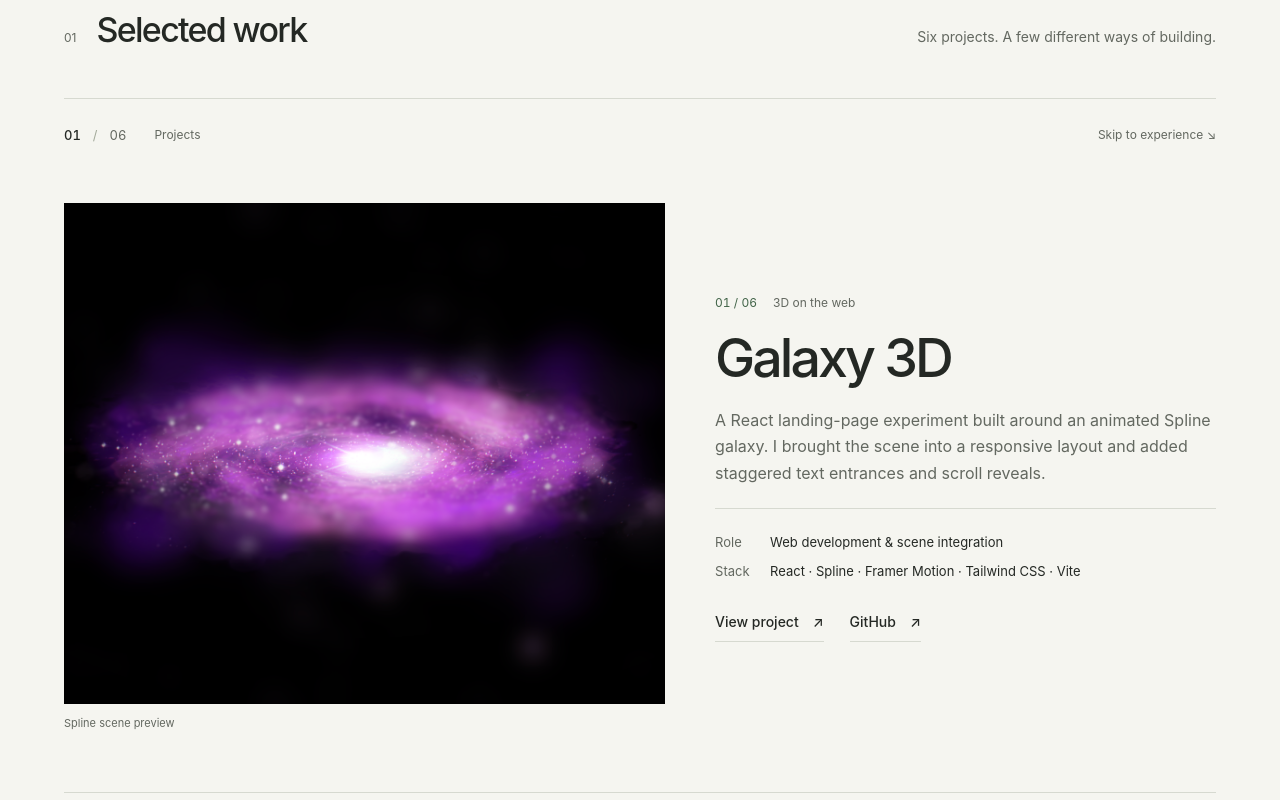
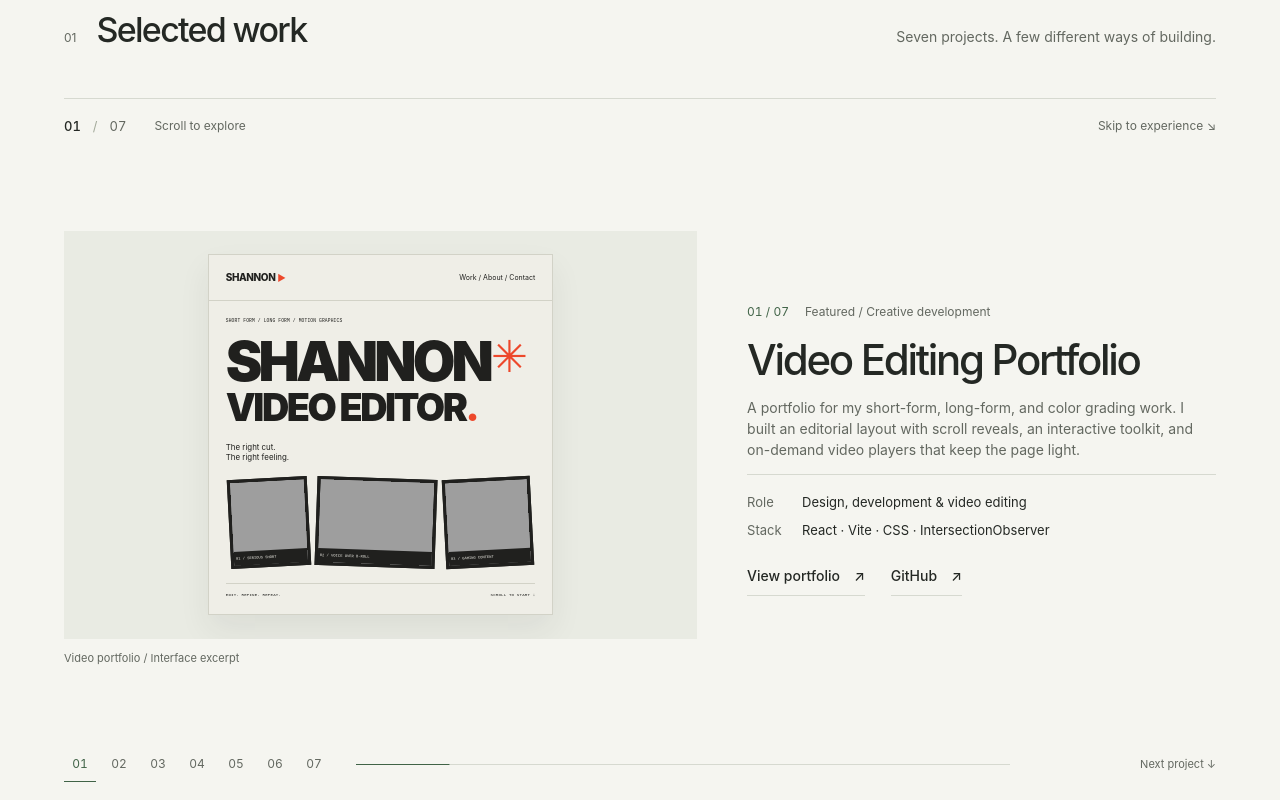
Before and after one commit to keanulaw/my-portfolio, a React (Vite) app: page / in a window 1280 px wide. Shown: the part 820-1620 px from the top of the page. Built offline with nearby package versions, Linux system fonts and the light colour scheme; grey boxes are pictures that could not be loaded; a web font is replaced by a local one.

Commit message:
Feature video portfolio and enable automatic project scrolling

```diff
--- a/src/components/ProjectVisual.jsx
+++ b/src/components/ProjectVisual.jsx
@@ -1,4 +1,71 @@
 export default function ProjectVisual({ project }) {
+  if (project.id === "video")
+    return (
+      <div
+        className="video-site-preview"
+        role="img"
+        aria-label="Video editing portfolio interface: Shannon, Video Editor, with frames from Serious Short, Voice Over B-Roll, and Gaming Content"
+      >
+        <div className="video-preview-bar">
+          <b>
+            SHANNON <span>▶</span>
+          </b>
+          <span>Work / About / Contact</span>
+        </div>
+        <div className="video-preview-body">
+          <span className="video-preview-kicker">
+            SHORT FORM / LONG FORM / MOTION GRAPHICS
+          </span>
+          <strong>
+            SHANNON<span>✳</span>
+          </strong>
+          <b className="video-preview-title">
+            VIDEO EDITOR<span>.</span>
+          </b>
+          <p>
+            The right cut.
+            <br />
+            The right feeling.
+          </p>
+          <div className="video-preview-frames">
+            <div>
+              <img
+                src="https://lh3.googleusercontent.com/d/1h3w_7NTVTj9UMzs94Cj7qAj4f61yzHk4=w360"
+                alt=""
+                width="360"
+                height="640"
+                loading="lazy"
+              />
+              <span>01 / SERIOUS SHORT</span>
+            </div>
+            <div>
+              <img
+                src="https://lh3.googleusercontent.com/d/1tfFOu3tqEaMO0Euchu6n-WXOT1fNfg2Q=w480"
+                alt=""
+                width="480"
+                height="270"
+                loading="lazy"
+              />
+              <span>02 / VOICE OVER B-ROLL</span>
+            </div>
+            <div>
+              <img
+                src="https://img.youtube.com/vi/n-OAW9e92Sw/hqdefault.jpg"
+                alt=""
+                width="480"
+                height="360"
+                loading="lazy"
+              />
+              <span>03 / GAMING CONTENT</span>
+            </div>
+          </div>
+          <div className="video-preview-footer">
+            <span>EDIT. REFINE. REPEAT.</span>
+            <span>SCROLL TO START ↓</span>
+          </div>
+        </div>
+      </div>
+    );
   if (project.image)
     return (
       <img
--- a/src/data/projects.js
+++ b/src/data/projects.js
@@ -2,6 +2,17 @@ import galaxy from "../assets/3d.png";
 import neocare from "../assets/NeoCare.png";
 
 export const projects = [
+  {
+    id: "video",
+    title: "Video Editing Portfolio",
+    category: "Featured / Creative development",
+    role: "Design, development & video editing",
+    description:
+      "A portfolio for my short-form, long-form, and color grading work. I built an editorial layout with scroll reveals, an interactive toolkit, and on-demand video players that keep the page light.",
+    stack: "React · Vite · CSS · IntersectionObserver",
+    github: "https://github.com/keanulaw/video-editing-portfolio",
+    live: "https://video-editing-portfolio-sooty-gamma.vercel.app/",
+  },
   {
     id: "galaxy",
     title: "Galaxy 3D",
--- a/src/hooks/useProjectShowcase.js
+++ b/src/hooks/useProjectShowcase.js
@@ -1,25 +1,26 @@
 import { useEffect, useLayoutEffect, useRef, useState } from "react";
 import { showcaseFrame } from "../lib/showcase";
 
-const query =
-  "(min-width: 1000px) and (min-height: 760px) and (hover: hover) and (pointer: fine)";
+// Pin only where the stage has room; activation never depends on pointer or focus.
+const query = "(min-width: 1000px) and (min-height: 680px)";
 
-export default function useProjectShowcase(count, viewMode) {
+export default function useProjectShowcase(count) {
   const railRef = useRef(null);
   const stageRef = useRef(null);
   const progressRef = useRef(null);
-  const metricsRef = useRef({ start: 0, step: 1 });
-  const [capable, setCapable] = useState(false);
+  const [enabled, setEnabled] = useState(
+    () => window.matchMedia(query).matches,
+  );
   const [active, setActive] = useState(0);
-  const [reduced, setReduced] = useState(true);
-  const enabled =
-    capable && viewMode !== "list" && (!reduced || viewMode === "gallery");
+  const [reduced, setReduced] = useState(
+    () => window.matchMedia("(prefers-reduced-motion: reduce)").matches,
+  );
 
   useEffect(() => {
     const media = window.matchMedia(query);
     const motion = window.matchMedia("(prefers-reduced-motion: reduce)");
     const update = () => {
-      setCapable(media.matches);
+      setEnabled(media.matches);
       setReduced(motion.matches);
     };
     update();
@@ -36,7 +37,7 @@ export default function useProjectShowcase(count, viewMode) {
     const stage = stageRef.current;
     const panels = [...stage.querySelectorAll(".showcase-panel")];
     const copies = panels.map((panel) => panel.querySelector(".showcase-copy"));
-    if (!enabled) {
+    const reset = () => {
       rail.style.removeProperty("height");
       panels.forEach((panel) => {
         panel.removeAttribute("style");
@@ -44,50 +45,63 @@ export default function useProjectShowcase(count, viewMode) {
         panel.removeAttribute("aria-hidden");
       });
       copies.forEach((copy) => copy.style.removeProperty("opacity"));
+    };
+    if (!enabled) {
+      reset();
       return;
     }
     let frame = 0;
     let lastActive = -1;
-    let lastProgress = -1;
+    let lastPosition = -Infinity;
+    let metrics = { start: 0, step: 1 };
     const render = () => {
       frame = 0;
-      const { start, step } = metricsRef.current;
+      // The flagship gets an extra half chapter of reading time.
+      const position = (window.scrollY - metrics.start) / metrics.step;
+      const chapterPosition = position <= 1.5 ? position / 1.5 : position - 0.5;
+      if (chapterPosition === lastPosition) return;
+      lastPosition = chapterPosition;
       const {
         base,
         mix,
         active: nextActive,
         progress,
-      } = showcaseFrame((window.scrollY - start) / step, count);
-      if (progress === lastProgress) return;
-      lastProgress = progress;
+      } = showcaseFrame(chapterPosition, count);
       panels.forEach((panel, i) => {
         const outgoing = i === base;
         const incoming = i === base + 1;
-        const opacity = outgoing ? 1 - mix : incoming ? mix : 0;
-        const travel = outgoing ? -mix : incoming ? 1 - mix : 0;
+        // Reduced motion keeps the same automatic sequence, with no interpolation.
+        const opacity = reduced
+          ? Number(i === nextActive)
+          : outgoing
+            ? 1 - mix
+            : incoming
+              ? mix
+              : 0;
+        const travel = reduced ? 0 : outgoing ? -mix : incoming ? 1 - mix : 0;
         panel.style.opacity = opacity;
         panel.style.visibility = opacity > 0 ? "visible" : "hidden";
         panel.style.setProperty("--chapter-y", `${travel * 36}px`);
         panel.style.setProperty(
           "--chapter-scale",
-          outgoing ? 1 - mix * 0.025 : 1 + (1 - mix) * 0.025,
+          reduced ? 1 : outgoing ? 1 - mix * 0.025 : 1 + (1 - mix) * 0.025,
         );
         panel.style.setProperty(
           "--chapter-turn",
           `${travel * (i % 2 ? -0.35 : 0.35)}deg`,
         );
         panel.style.setProperty("--copy-y", `${travel * 18}px`);
-        // Text exits before the next paragraph enters, avoiding double exposure.
-        copies[i].style.opacity = outgoing
-          ? Math.max(0, 1 - mix * 2.5)
-          : incoming
-            ? Math.max(0, (mix - 0.45) / 0.55)
-            : 0;
+        copies[i].style.opacity = reduced
+          ? Number(i === nextActive)
+          : outgoing
+            ? Math.max(0, 1 - mix * 2.5)
+            : incoming
+              ? Math.max(0, (mix - 0.45) / 0.55)
+              : 0;
         panel.inert = i !== nextActive;
         panel.setAttribute("aria-hidden", String(i !== nextActive));
       });
       if (nextActive !== lastActive) {
-        // Don't leave keyboard focus stranded in a chapter that becomes inert.
         const focusedPanel = document.activeElement?.closest(".showcase-panel");
         if (focusedPanel && focusedPanel !== panels[nextActive])
           panels[nextActive].querySelector("h3").focus({ preventScroll: true });
@@ -105,17 +119,17 @@ export default function useProjectShowcase(count, viewMode) {
     const measure = () => {
       const height = stage.offsetHeight;
       const step = Math.max(460, height * 0.9);
-      rail.style.height = `${height + step * (count - 1) + step * 0.35}px`;
-      metricsRef.current = {
+      rail.style.height = `${height + step * (count - 1 + 0.5 + 0.35)}px`;
+      metrics = {
         start: rail.getBoundingClientRect().top + window.scrollY - 88,
         step,
       };
-      queue();
+      lastPosition = -Infinity;
+      render();
     };
     measure();
     const resize = new ResizeObserver(measure);
     resize.observe(stage);
-    // Fonts and content above the rail can move its starting position.
     let disposed = false;
     document.fonts.ready.then(() => {
       if (!disposed) measure();
@@ -128,36 +142,9 @@ export default function useProjectShowcase(count, viewMode) {
       resize.disconnect();
       window.removeEventListener("scroll", queue);
       window.removeEventListener("resize", measure);
-      rail.style.removeProperty("height");
-      panels.forEach((panel) => {
-        panel.removeAttribute("style");
-        panel.inert = false;
-        panel.removeAttribute("aria-hidden");
-      });
-      copies.forEach((copy) => copy.style.removeProperty("opacity"));
+      reset();
     };
-  }, [enabled, count]);
+  }, [enabled, reduced, count]);
 
-  function goTo(index) {
-    if (enabled)
-      window.scrollTo({
-        top: metricsRef.current.start + metricsRef.current.step * index,
-        behavior: "smooth",
-      });
-    else {
-      const panel = stageRef.current.querySelectorAll(".showcase-panel")[index];
-      panel?.scrollIntoView({ behavior: "auto", block: "start" });
-    }
-  }
-
-  return {
-    railRef,
-    stageRef,
-    progressRef,
-    capable,
-    reduced,
-    enabled,
-    active,
-    goTo,
-  };
+  return { railRef, stageRef, progressRef, enabled, active };
 }
--- a/src/pages/Projects.jsx
+++ b/src/pages/Projects.jsx
@@ -1,4 +1,4 @@
-import { useEffect, useRef, useState } from "react";
+import { useEffect, useRef } from "react";
 import { projects } from "../data/projects";
 import { SectionHeading, ExternalLink } from "../components/ui";
 import ProjectVisual from "../components/ProjectVisual";
@@ -9,23 +9,16 @@ import "./projects.css";
 const number = (value) => String(value).padStart(2, "0");
 
 export default function Projects() {
-  const [viewMode, setViewMode] = useState("auto");
   const dialogRef = useRef(null);
   const returnFocusRef = useRef(null);
   const {
     railRef,
     stageRef,
     progressRef,
-    capable,
-    reduced,
+
     enabled,
     active,
-    goTo,
-  } = useProjectShowcase(projects.length, viewMode);
-
-  useEffect(() => {
-    setViewMode("auto");
-  }, [reduced]);
+  } = useProjectShowcase(projects.length);
 
   function openCaseStudy(event) {
     event?.preventDefault();
@@ -51,16 +44,6 @@ export default function Projects() {
     };
   }, []);
 
-  function switchMode() {
-    setViewMode(enabled ? "list" : "gallery");
-    // Keep the gallery heading in view when collapsing the long scroll rail.
-    requestAnimationFrame(() =>
-      document
-        .getElementById("projects")
-        .scrollIntoView({ behavior: "instant" }),
-    );
-  }
-
   return (
     <section
       id="projects"
@@ -69,7 +52,7 @@ export default function Projects() {
       <SectionHeading
         number="01"
         title="Selected work"
-        note="Six projects. A few different ways of building."
+        note="Seven projects. A few different ways of building."
       />
       <div ref={railRef} className="showcase-rail">
         <div ref={stageRef} className="showcase-stage">
@@ -83,15 +66,6 @@ export default function Projects() {
               </span>
             </p>
             <div className="showcase-options">
-              {capable && (
-                <button onClick={switchMode}>
-                  {enabled
-                    ? "View as list"
-                    : reduced
-                      ? "Enable scroll effects"
-                      : "Scroll gallery"}
-                </button>
-              )}
               <a href="#experience">
                 Skip to experience <span aria-hidden="true">↘</span>
               </a>
@@ -110,7 +84,9 @@ export default function Projects() {
                     <ProjectVisual project={project} />
                   </div>
                   <span className="showcase-art-caption">
-                    {project.id === "galaxy"
+                    {project.id === "video"
+                      ? "Video portfolio / Interface excerpt"
+                      : project.id === "galaxy"
                         ? "Spline scene preview"
                         : project.id === "neocare"
                           ? "NeoCare identity"
@@ -143,7 +119,9 @@ export default function Projects() {
                   <div className="chapter-links">
                     {project.live && (
                       <ExternalLink href={project.live}>
-                        View project
+                        {project.id === "video"
+                          ? "View portfolio"
+                          : "View project"}
                       </ExternalLink>
                     )}
                     {project.github && (
@@ -161,18 +139,18 @@ export default function Projects() {
           </div>
           {enabled && (
             <div className="showcase-bottom">
-              <nav className="chapter-navigation" aria-label="Choose a project">
+              <ol className="chapter-navigation" aria-label="Project sequence">
                 {projects.map((p, i) => (
-                  <button
+                  <li
                     key={p.id}
-                    onClick={() => goTo(i)}
+
                     aria-label={`Project ${i + 1}: ${p.title}`}
                     aria-current={active === i ? "step" : undefined}
                   >
                     {number(i + 1)}
-                  </button>
+                  </li>
                 ))}
-              </nav>
+              </ol>
               <div className="chapter-progress" aria-hidden="true">
                 <span ref={progressRef} />
               </div>
--- a/src/pages/projects.css
+++ b/src/pages/projects.css
@@ -120,7 +120,7 @@
   font-weight: 500;
   max-width: 470px;
 }
-.chapter-galaxy h3 {
+.chapter-video h3 {
   font-size: clamp(40px, 4.2vw, 60px);
 }
 .chapter-description {
@@ -339,7 +339,7 @@
 .is-pinned .showcase-copy {
   transform: translateY(var(--copy-y, 0));
 }
-.is-pinned .chapter-galaxy .showcase-media {
+.is-pinned .chapter-video .showcase-media {
   height: min(55svh, 590px);
 }
 .showcase-bottom {
@@ -353,7 +353,7 @@
   display: flex;
   gap: 7px;
 }
-.chapter-navigation button {
+.chapter-navigation li {
   border: 0;
   background: none;
   color: var(--muted);
@@ -365,11 +365,11 @@
   border-bottom: 1px solid transparent;
   font-variant-numeric: tabular-nums;
 }
-.chapter-navigation button[aria-current] {
+.chapter-navigation li[aria-current] {
   color: var(--accent);
   border-color: var(--accent);
 }
-.chapter-navigation button:hover {
+.chapter-navigation li:hover {
   color: var(--ink);
   background: #e8ece2;
 }
@@ -463,13 +463,13 @@ body:has(.project-dialog[open]) {
   .showcase-media {
     aspect-ratio: 1.5;
   }
-  .chapter-galaxy .showcase-media {
+  .chapter-video .showcase-media {
     aspect-ratio: 1.3;
   }
   .showcase-copy h3 {
     font-size: 36px;
   }
-  .chapter-galaxy h3 {
+  .chapter-video h3 {
     font-size: 46px;
   }
   .chapter-meta {
@@ -595,3 +595,212 @@ body:has(.project-dialog[open]) {
     opacity: 1 !important;
   }
 }
+
+.chapter-navigation {
+  list-style: none;
+  padding: 0;
+  margin: 0;
+}
+.chapter-navigation li {
+  display: grid;
+  place-items: center;
+  cursor: default;
+}
+.chapter-navigation li:hover {
+  background: none;
+  color: var(--muted);
+}
+.chapter-navigation li[aria-current]:hover {
+  color: var(--accent);
+}
+.chapter-video {
+  grid-template-columns: 1.35fr 1fr;
+}
+.media-video {
+  background: #e9ebe3;
+  padding: 20px;
+  display: flex;
+  align-items: center;
+  justify-content: center;
+}
+.video-site-preview {
+  width: 100%;
+  background: #efeee7;
+  color: #20201e;
+  border: 1px solid #d2d2c7;
+  container-type: inline-size;
+  box-shadow: 0 15px 30px #24282412;
+}
+.video-preview-bar {
+  padding: 14px 5%;
+  border-bottom: 1px solid #d2d2c7;
+  display: flex;
+  align-items: center;
+  justify-content: space-between;
+  font-size: 7px;
+}
+.video-preview-bar b {
+  font-size: 10px;
+  font-weight: 850;
+  letter-spacing: -0.04em;
+}
+.video-preview-bar b span {
+  color: #ed482b;
+  font-size: 9px;
+}
+.video-preview-body {
+  padding: 5%;
+}
+.video-preview-kicker {
+  display: block;
+  font:
+    1.35cqw ui-monospace,
+    monospace;
+  letter-spacing: 0.03em;
+  margin-bottom: 5%;
+}
+.video-preview-body > strong {
+  display: block;
+  font-size: 16cqw;
+  font-weight: 900;
+  line-height: 0.86;
+  letter-spacing: -0.07em;
+}
+.video-preview-body > strong > span {
+  color: #ed482b;
+  font-size: 0.8em;
+  vertical-align: top;
+  margin-left: 0.02em;
+}
+.video-preview-title {
+  display: block;
+  font-size: 11cqw;
+  font-weight: 900;
+  line-height: 1;
+  letter-spacing: -0.065em;
+  margin-top: 1%;
+}
+.video-preview-title > span {
+  color: #ed482b;
+}
+.video-preview-body > p {
+  font-size: 2.3cqw;
+  line-height: 1.3;
+  margin: 5% 0;
+}
+.video-preview-frames {
+  display: grid;
+  grid-template-columns: 1fr 1.5fr 1.1fr;
+  gap: 2.5%;
+  padding: 0 1%;
+  height: 26cqw;
+}
+.video-preview-frames > div {
+  background: #20201e;
+  border: 3px solid #20201e;
+  position: relative;
+  overflow: hidden;
+  transform: rotate(-3deg);
+}
+.video-preview-frames > div:nth-child(2) {
+  transform: rotate(2deg);
+}
+.video-preview-frames img {
+  width: 100%;
+  height: 100%;
+  object-fit: cover;
+  object-position: center 35%;
+  display: block;
+  transition: transform 0.65s;
+}
+.video-preview-frames > div > span {
+  position: absolute;
+  bottom: 0;
+  left: 0;
+  right: 0;
+  font:
+    1.1cqw ui-monospace,
+    monospace;
+  padding: 5px 2px;
+  color: #efeee7;
+  background: #20201e;
+}
+.video-preview-footer {
+  display: flex;
+  justify-content: space-between;
+  margin-top: 5%;
+  border-top: 1px solid #d2d2c7;
+  padding-top: 3%;
+  font:
+    1.2cqw ui-monospace,
+    monospace;
+  letter-spacing: 0.04em;
+}
+.chapter-video:hover .video-preview-frames img {
+  transform: scale(1.055);
+}
+@media (max-width: 800px) {
+  .chapter-video {
+    grid-template-columns: 1fr;
+  }
+  .media-video {
+    padding: 18px;
+    aspect-ratio: 1.15 !important;
+  }
+  .chapter-video h3 {
+    font-size: 42px;
+  }
+  .video-preview-bar {
+    padding-block: 10px;
+  }
+}
+@media (max-width: 500px) {
+  .media-video {
+    padding: 12px;
+  }
+  .chapter-video h3 {
+    font-size: 38px;
+  }
+}
+@media (min-width: 1000px) and (max-height: 800px) {
+  .is-pinned .showcase-copy h3 {
+    font-size: 36px;
+  }
+  .is-pinned .chapter-video h3 {
+    font-size: 42px;
+  }
+  .is-pinned .chapter-description {
+    font-size: 14px;
+    line-height: 1.5;
+    margin-top: 14px;
+  }
+  .is-pinned .chapter-meta {
+    font-size: 12px;
+    margin-top: 14px;
+    padding-top: 10px;
+  }
+  .is-pinned .chapter-links {
+    margin-top: 14px;
+  }
+  .is-pinned .showcase-media {
+    height: min(48svh, 440px);
+  }
+  .is-pinned .chapter-video .showcase-media {
+    height: min(51svh, 460px);
+  }
+}
+@media (prefers-reduced-motion: reduce) {
+  .is-pinned .showcase-media,
+  .is-pinned .showcase-copy,
+  .video-preview-frames img {
+    transform: none !important;
+    transition: none !important;
+  }
+}
+/* Fit the full interface excerpt inside the preview, without cropping its header. */
+.media-video {
+  container-type: size;
+}
+.video-site-preview {
+  width: min(100%, 94cqh);
+}
```
Also changed, not shown: 1 other file (tests, documents, lock files or other folders). Lines whose indentation alone changed are shown as unchanged.
